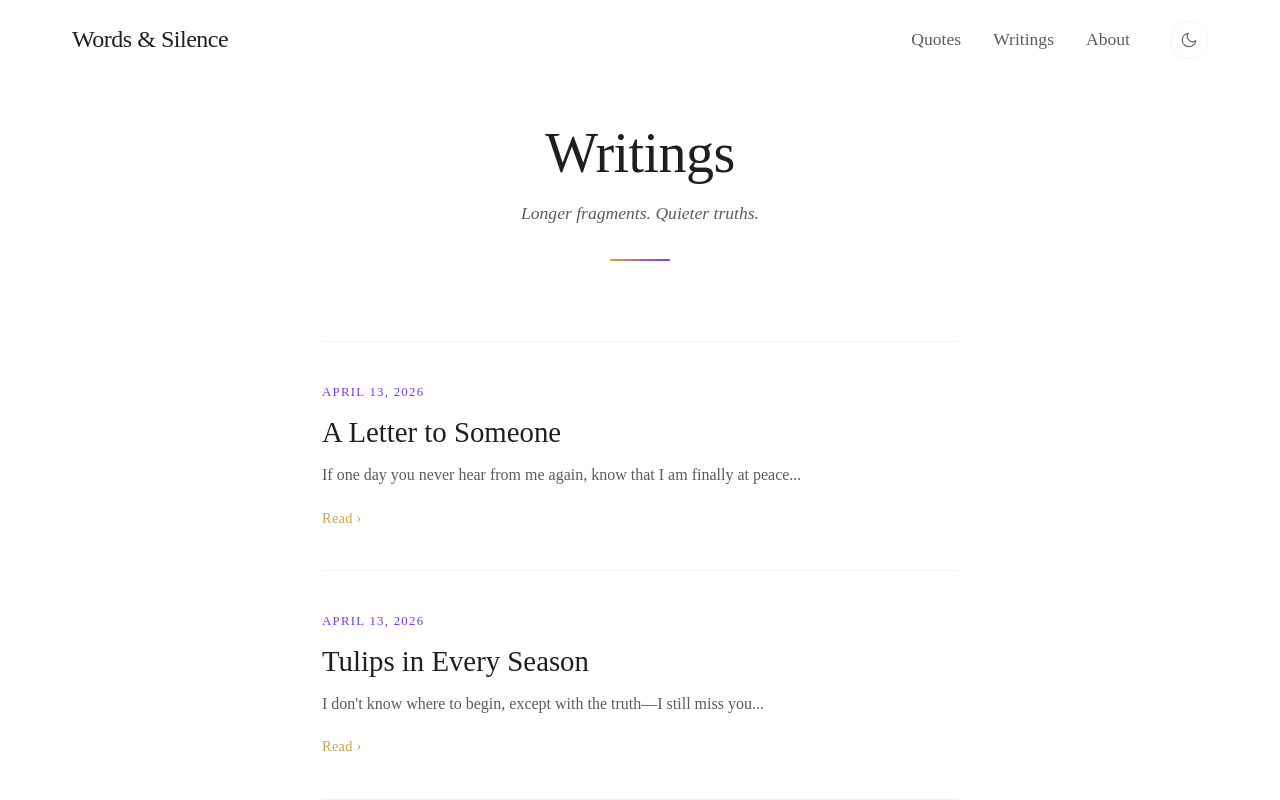
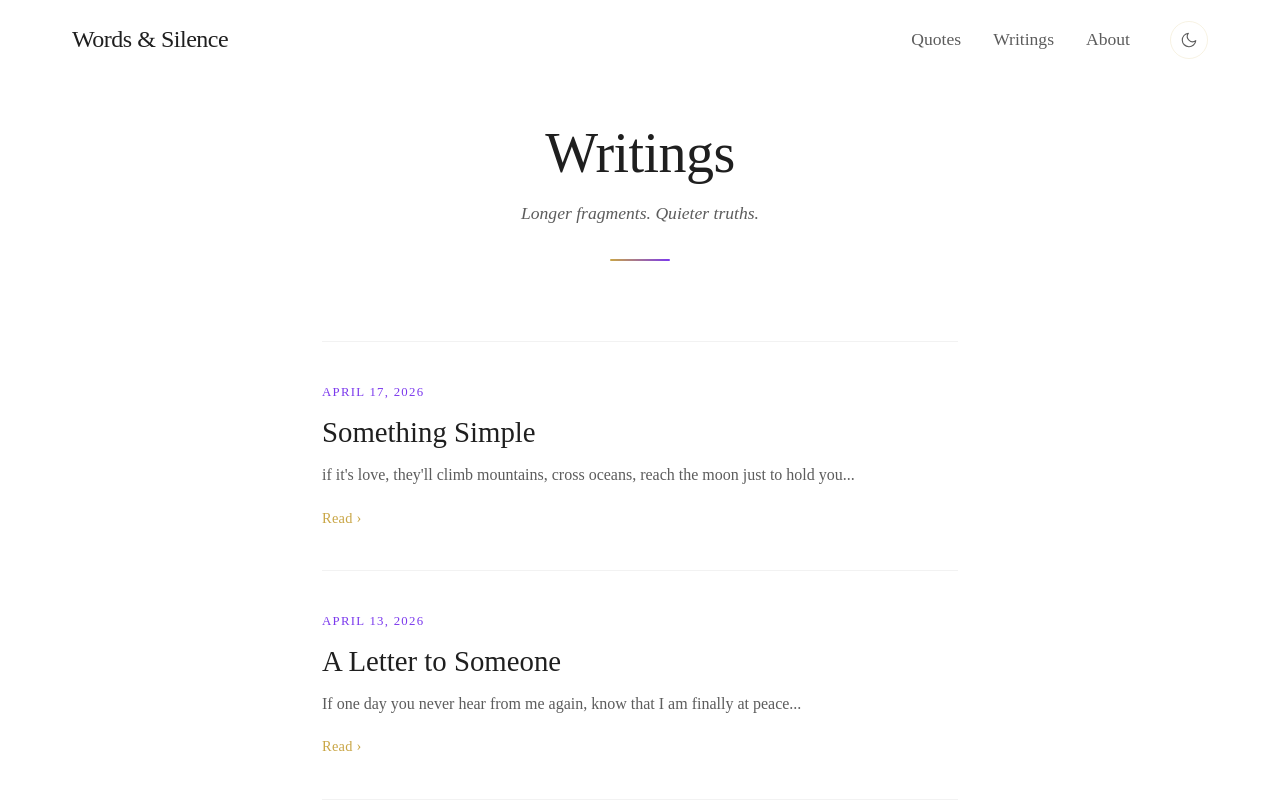
Before and after one commit to AyushSingh360/Words-Sanctuary, a Next.js app: page /writings in a window 1280 px wide. Shown: the top 800 px of the page. Built offline with nearby package versions, Linux system fonts and the light colour scheme; a web font is replaced by a local one.

Commit message:
feat: add data structure and content for writings collection

```diff
--- a/src/app/writings/data.ts
+++ b/src/app/writings/data.ts
@@ -8,6 +8,23 @@ export interface Writing {
 }
 
 export const writings: Writing[] = [
+  {
+    slug: 'something-simple',
+    title: 'Something Simple',
+    date: 'April 17, 2026',
+    excerpt:
+      "if it's love, they'll climb mountains, cross oceans, reach the moon just to hold you...",
+    paragraphs: [
+      "if it's love, they'll climb mountains, cross oceans, reach the moon just to hold you.",
+      "But I've learned... some people won't even cross the distance of their own ego.",
+      "So I stopped believing in grand gestures, in stories where someone fights the world for you, because in my world, they barely fought for a conversation.",
+      "And maybe it's not that love doesn't exist like that, maybe it's just that no one ever felt that kind of love for me.",
+      "Not enough to stay. Not enough to choose me when it got hard. Not enough to reach out when silence grew between us.",
+      "So now I don't dream of mountains or moons anymore; I just wonder if someone, someday, will do something simple...",
+      "like stay, like try, like not give up on me so easily.",
+    ],
+    signature: '~ash',
+  },
   {
     slug: 'a-letter-to-someone',
     title: 'A Letter to Someone',
```
